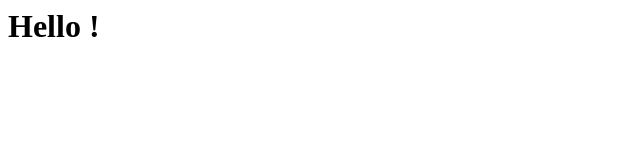
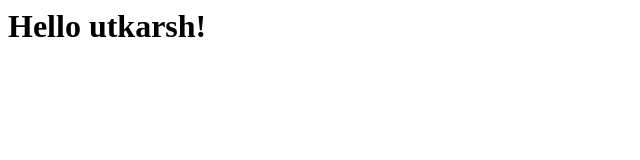
Before and after one commit to utkarsh5086/utkarsh313.github.io, a plain HTML site: page index.html in a window 1280 px wide. Shown: the whole page, without its empty margins (0-640 px from the left). Drawn offline with Linux system fonts and the light colour scheme.

Commit message:
small addition

```diff
--- a/index.html
+++ b/index.html
@@ -3,6 +3,6 @@
         <title>Hello World</title>
     </head>
     <body>
-        <h1>Hello !</h1>
+        <h1>Hello utkarsh!</h1>
     </body>
 </html>
```
